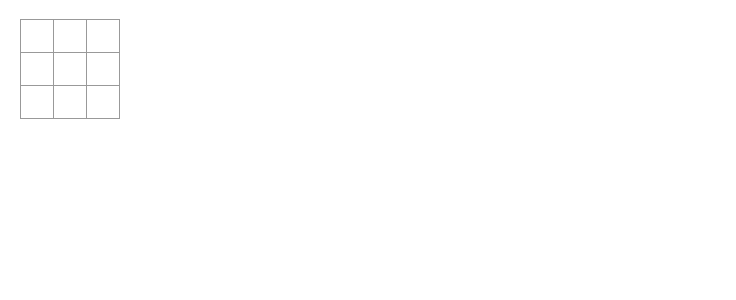
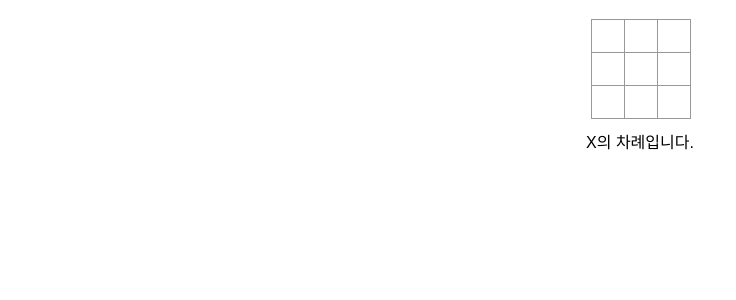
Before and after one commit to bellori729/Tic-Tac-Toe, a React (Vite) app: page / in a window 1280 px wide. Shown: the top 300 px of the page, without its empty margins (0-736 px from the left). Built offline with nearby package versions, Linux system fonts and the light colour scheme.

Commit message:
승자 결정하기 및 가운데 배치

```diff
--- a/src/App.jsx
+++ b/src/App.jsx
@@ -13,7 +13,7 @@ export default function Board() {
   const [squares, setSquares] = useState(Array(9).fill(null));
 
   const handleClick = (i) => {
-    if (squares[i]) {
+    if (squares[i] || calculateWinner(squares)) {
       return;
     }
     const nextSquares = squares.slice();
@@ -27,8 +27,16 @@ export default function Board() {
     setXIsNext(!xIsNext);
   };
 
+  const winner = calculateWinner(squares);
+  let status;
+  if (winner) {
+    status = `${winner}가 이겼습니다!`;
+  } else {
+    status = `${xIsNext ? "X" : "O"}의 차례입니다.`;
+  }
+
   return (
-    <>
+    <article className="playBoard">
       <div className="board-row">
         <Square value={squares[0]} onSquareClick={() => handleClick(0)} />
         <Square value={squares[1]} onSquareClick={() => handleClick(1)} />
@@ -44,6 +52,27 @@ export default function Board() {
         <Square value={squares[7]} onSquareClick={() => handleClick(7)} />
         <Square value={squares[8]} onSquareClick={() => handleClick(8)} />
       </div>
-    </>
+      <div className="status">{status}</div>
+    </article>
   );
 }
+
+function calculateWinner(squares) {
+  const lines = [
+    [0, 1, 2],
+    [3, 4, 5],
+    [6, 7, 8],
+    [0, 3, 6],
+    [1, 4, 7],
+    [2, 5, 8],
+    [0, 4, 8],
+    [2, 4, 6],
+  ];
+  for (let i = 0; i < lines.length; i++) {
+    const [a, b, c] = lines[i];
+    if (squares[a] && squares[a] === squares[b] && squares[a] === squares[c]) {
+      return squares[a];
+    }
+  }
+  return null;
+}
--- a/src/index.css
+++ b/src/index.css
@@ -73,13 +73,14 @@ body {
 
 .board-row:after {
   clear: both;
-  content: '';
+  content: "";
   display: table;
 }
 
 .status {
-  margin-bottom: 10px;
+  margin-top: 10px;
 }
+
 .game {
   display: flex;
   flex-direction: row;
@@ -88,3 +89,9 @@ body {
 .game-info {
   margin-left: 20px;
 }
+
+.playBoard {
+  display: flex;
+  flex-direction: column;
+  align-items: center;
+}
```
